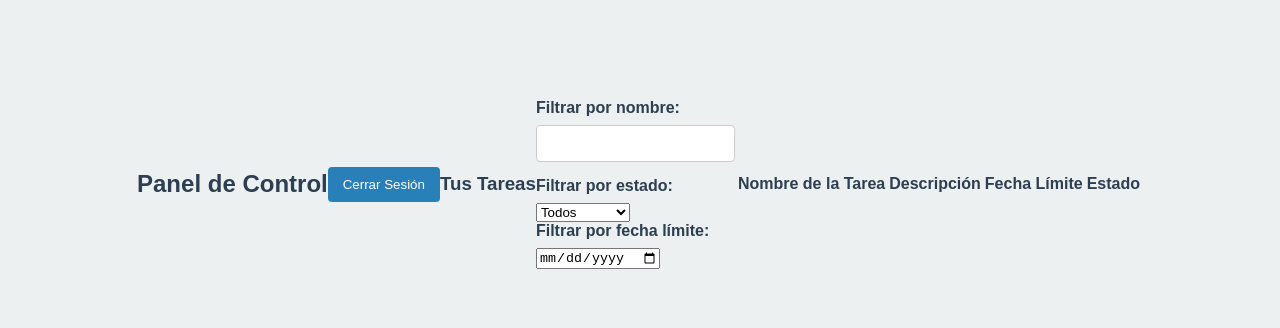
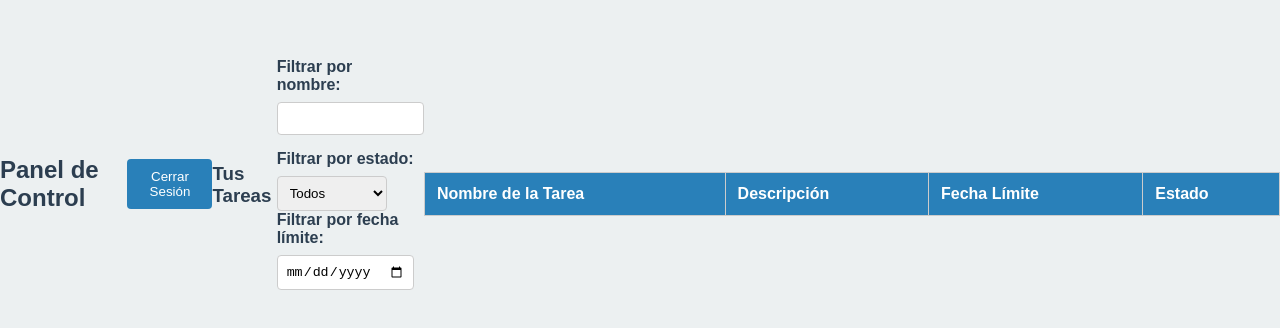
Before and after one commit to Melissabeltran22/gestion-de-tareas, a plain HTML site: page views/dashboard.html in a window 1280 px wide. Shown: the part 216-544 px from the top of the page. Drawn offline with Linux system fonts and the light colour scheme.

Commit message:
se crea el codigo del estilo basico para el panel de control

```diff
--- a/css/styles.css
+++ b/css/styles.css
@@ -65,3 +65,49 @@ button {
 button:hover {
     background-color: #3498db;
 }
+
+/* Estilo para el Panel de Control */
+h3 {
+    color: #2c3e50;
+    margin-top: 20px;
+}
+
+#filters {
+    margin-bottom: 20px;
+}
+
+#filters label {
+    margin-right: 10px;
+    font-weight: bold;
+}
+
+#filters input, #filters select {
+    padding: 8px;
+    margin-right: 10px;
+    border: 1px solid #ccc;
+    border-radius: 4px;
+}
+
+table {
+    width: 100%;
+    border-collapse: collapse;
+    margin-top: 20px;
+}
+
+table, th, td {
+    border: 1px solid #ccc;
+}
+
+th, td {
+    padding: 12px;
+    text-align: left;
+}
+
+th {
+    background-color: #2980b9;
+    color: white;
+}
+
+tbody tr:nth-child(even) {
+    background-color: #f2f2f2;
+}
```
